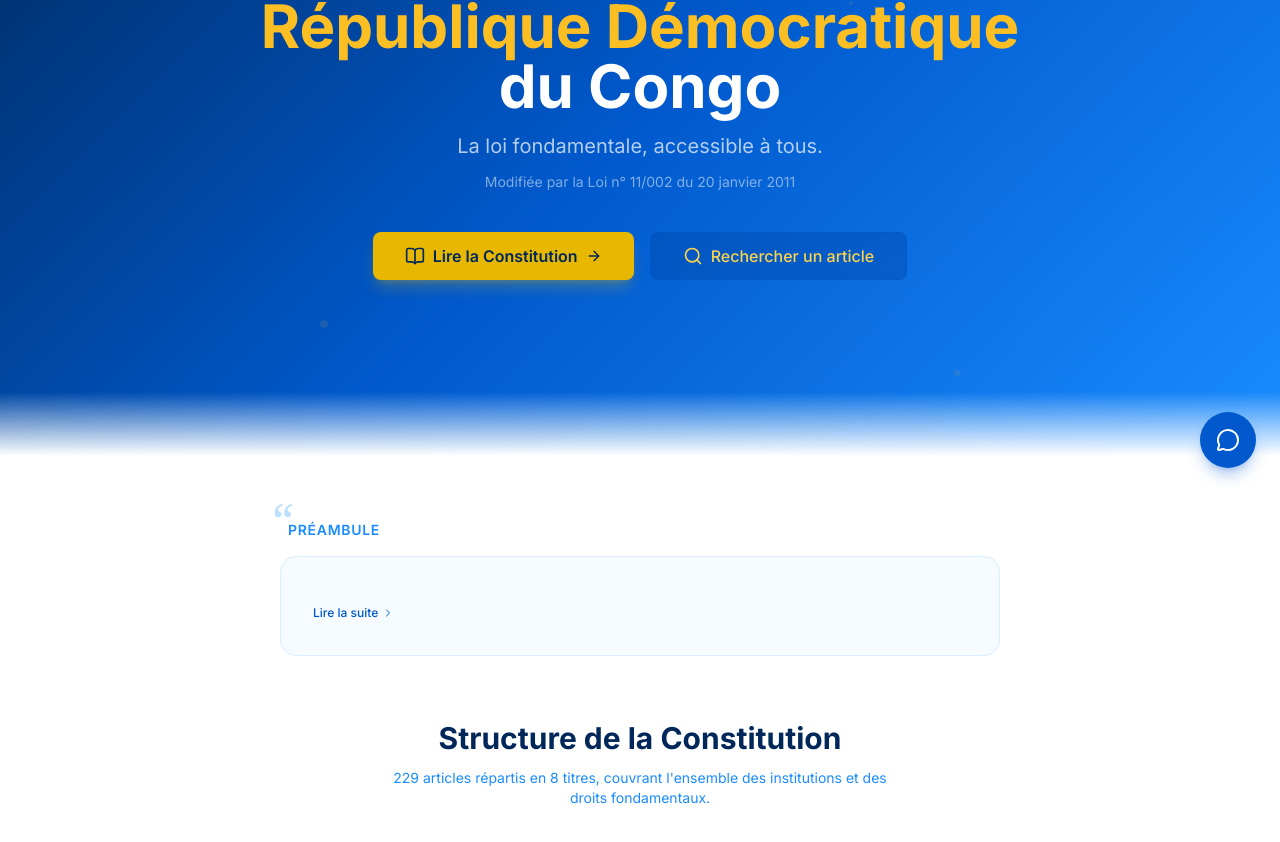
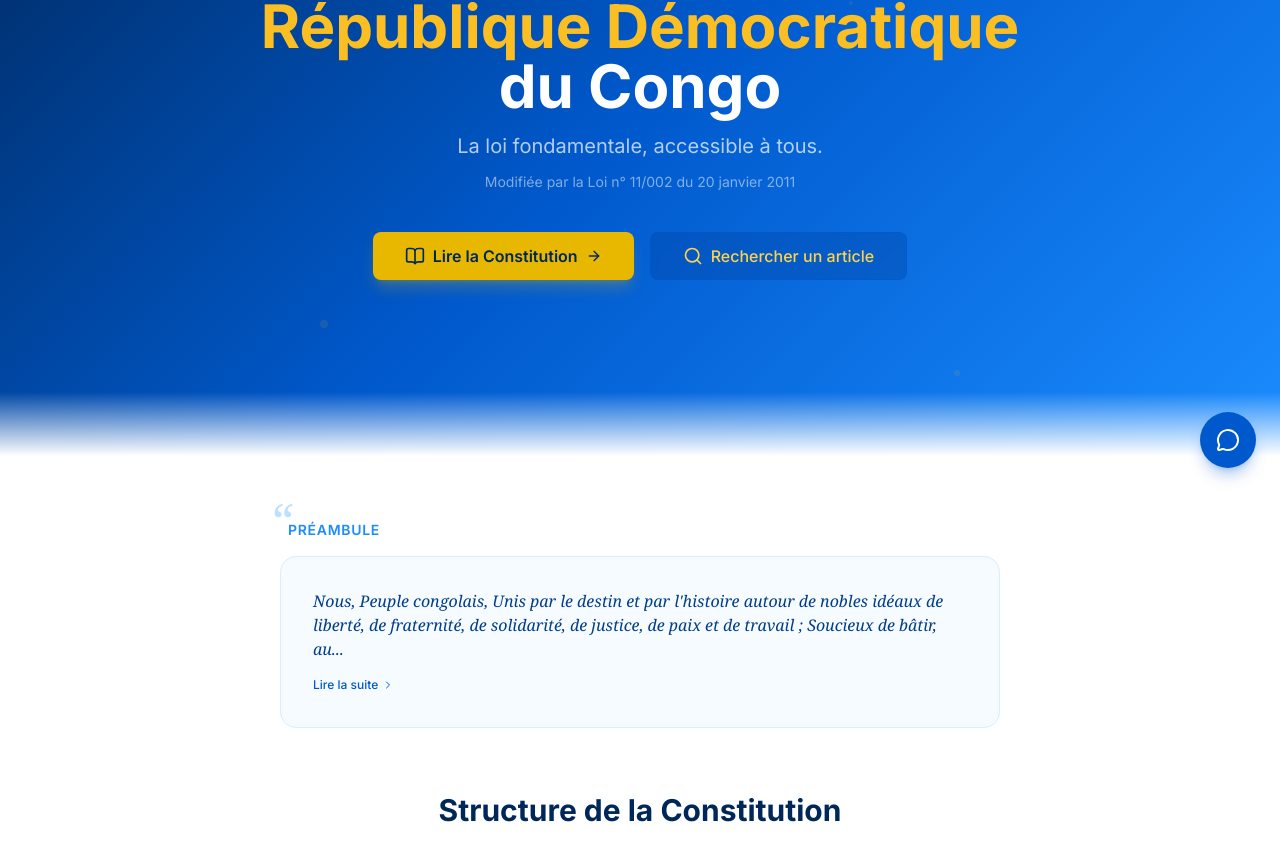
Before and after one commit to jkmpro9/constitution_rdc, a Next.js app: page / in a window 1280 px wide. Shown: the part 308-1150 px from the top of the page. Built offline with nearby package versions, Linux system fonts and the light colour scheme.

Commit message:
Fix preambule: fonction getPreambleSummary pour eviter erreur hydration

```diff
--- a/src/app/page.tsx
+++ b/src/app/page.tsx
@@ -19,11 +19,16 @@ import {
 } from "lucide-react";
 import { Button } from "@/components/ui/button";
 import { cn } from "@/lib/utils";
-import { PREAMBULE, PREAMBULE_SUMMARY } from "@/lib/preambule";
+import { PREAMBULE, getPreambleSummary } from "@/lib/preambule";
 
 export default function HomePage() {
   const [toc, setToc] = useState<Titre[] | null>(null);
   const [showPreamble, setShowPreamble] = useState(false);
+  const [ready, setReady] = useState(false);
+
+  useEffect(() => {
+    setReady(true);
+  }, []);
 
   useEffect(() => {
     getTitres()
@@ -150,7 +155,7 @@ export default function HomePage() {
           </h2>
           <div className="bg-rdc-blue-50/50 border border-rdc-blue-100 rounded-2xl p-6 md:p-8">
             <p className="text-sm md:text-base text-rdc-blue-900 leading-relaxed font-serif italic">
-              {PREAMBULE_SUMMARY}
+              {ready ? getPreambleSummary() : ""}
             </p>
             <button
               onClick={() => setShowPreamble(true)}
--- a/src/lib/preambule.ts
+++ b/src/lib/preambule.ts
@@ -1,4 +1,4 @@
-const PREAMBULE = `Nous, Peuple congolais,
+export const PREAMBULE = `Nous, Peuple congolais,
 Unis par le destin et par l'histoire autour de nobles idéaux de liberté, de fraternité, de solidarité, de justice, de paix et de travail ;
 
 Soucieux de bâtir, au coeur de l'Afrique, un Etat de droit et une Nation forte et prospère, fondée sur la raison politique, l'équilibre ethnique, l'égalité des chances et la garantie de la sécurité collective et individuelle ;
@@ -17,6 +17,10 @@ Conscients de l'impérieuse nécessité de reconstruire l'Etat sur des bases con
 
 Fermement engagés à défendre la souveraineté nationale, l'intégrité territoriale et l'indépendance de la République ;
 
-Adoptons librement et solennellement la présente Constitution.`;
+Adoptons librement et solennellement la présente Constitution.`
 
-const PREAMBULE_SUMMARY = PREAMBULE.slice(0, 200).split(" ").slice(0, -1).join(" ") + "...";
+export const getPreambleSummary = () => {
+  const words = PREAMBULE.split(" ");
+  const truncated = words.slice(0, 30).join(" ");
+  return truncated + "...";
+}
```
